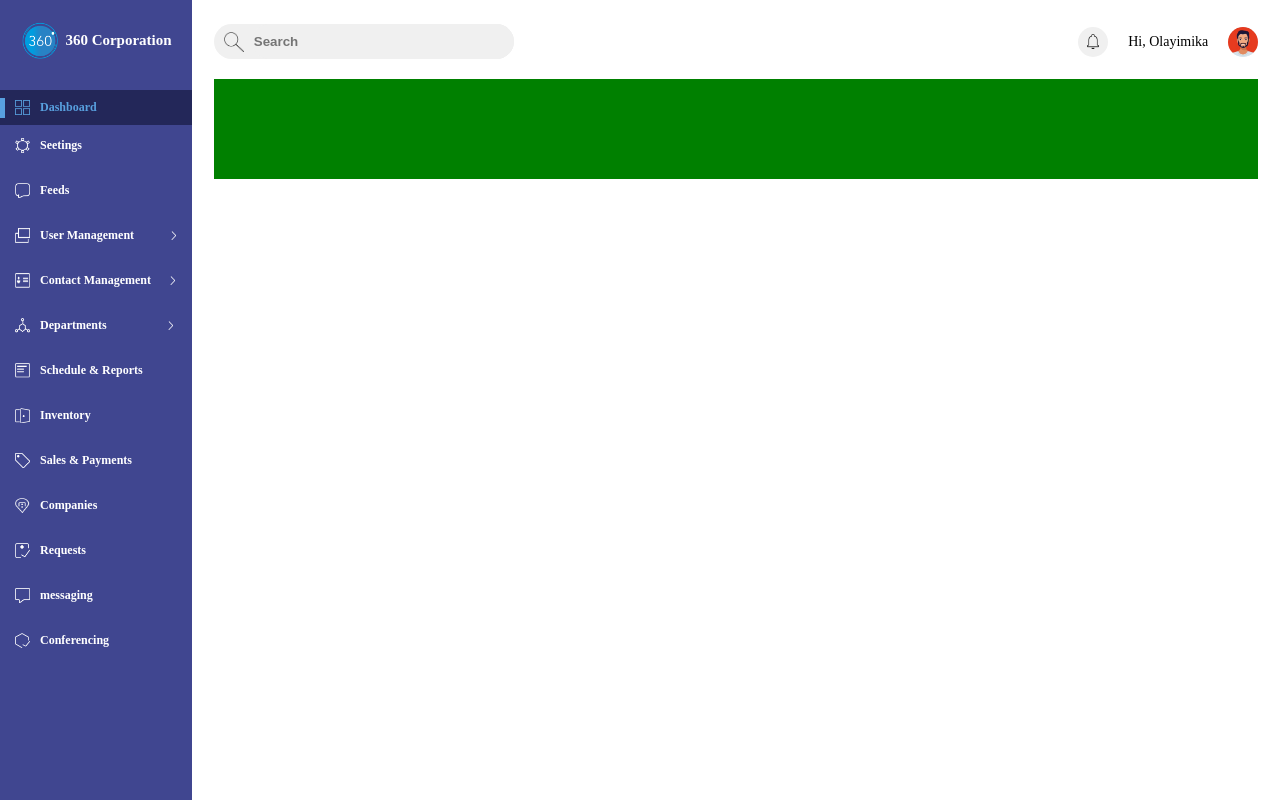
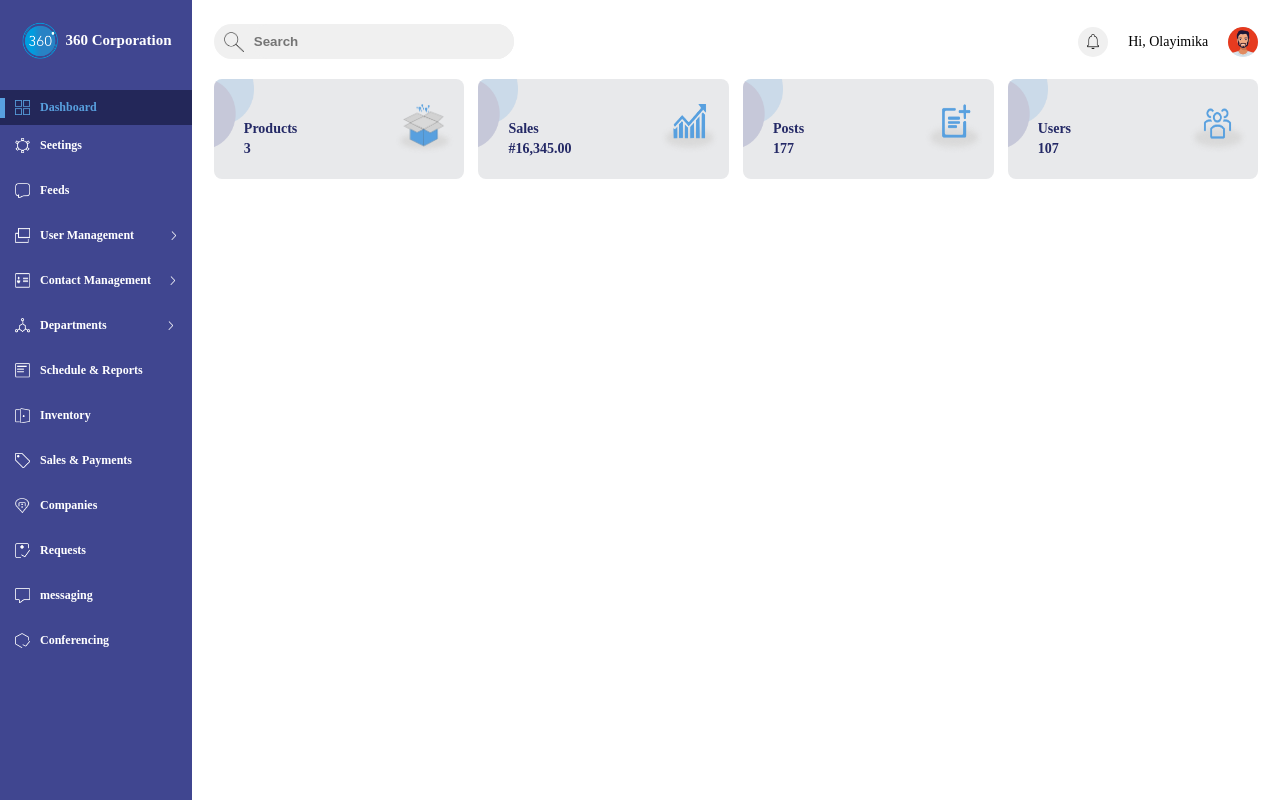
Before and after one commit to Faruoq01/360-web, a Vue app: page / in a window 1280 px wide. Built offline with nearby package versions, Linux system fonts and the light colour scheme.

Commit message:
dashboard stats

```diff
--- a/src/components/Home/Dashboard/Dashboard.vue
+++ b/src/components/Home/Dashboard/Dashboard.vue
@@ -16,7 +16,54 @@
             </div>
         </div>
         <div class="stats">
-
+            <div class="stat-item">
+                <div class="lobe">
+                    <img class="lobe-icon" src="../../../assets/images/lobe.png" alt="icon"/>
+                </div>
+                <div class="ico">
+                    <img class="dash-icons" src="../../../assets/images/productsDash.png" alt="icon"/>
+                </div>
+                <div class="stat-details">
+                    <div style="margin-top:10px" class="prod">Products</div>
+                    <div class="prod">3</div>
+                </div>
+            </div>
+            <div class="stat-item">
+                <div class="lobe">
+                    <img class="lobe-icon" src="../../../assets/images/lobe.png" alt="icon"/>
+                </div>
+                <div class="ico">
+                    <img class="dash-icons" src="../../../assets/images/salesDash.png" alt="icon"/>
+                </div>
+                <div class="stat-details">
+                    <div style="margin-top:10px" class="prod">Sales</div>
+                    <div class="prod">#16,345.00</div>
+                </div>
+            </div>
+            <div class="stat-item">
+                <div class="lobe">
+                    <img class="lobe-icon" src="../../../assets/images/lobe.png" alt="icon"/>
+                </div>
+                <div class="ico">
+                    <img class="dash-icons" src="../../../assets/images/postDash.png" alt="icon"/>
+                </div>
+                <div class="stat-details">
+                    <div style="margin-top:10px" class="prod">Posts</div>
+                    <div class="prod">177</div>
+                </div>
+            </div>
+            <div class="stat-item">
+                <div class="lobe">
+                    <img class="lobe-icon" src="../../../assets/images/lobe.png" alt="icon"/>
+                </div>
+                <div class="ico">
+                    <img class="dash-icons" src="../../../assets/images/userDash.png" alt="icon"/>
+                </div>
+                <div class="stat-details">
+                    <div style="margin-top:10px" class="prod">Users</div>
+                    <div class="prod">107</div>
+                </div>
+            </div>
         </div>
     </div>
 </template>
--- a/src/components/styles/dashboard.css
+++ b/src/components/styles/dashboard.css
@@ -70,6 +70,57 @@
 .stats{
     width: 100%;
     height: 100px;
-    background-color: green;
     margin-top: 20px;
+    display: flex;
+    flex-direction: row;
+    justify-content: space-between;
 }
+
+.stat-item{
+    width: 24%;
+    height: 100%;
+    background: #E8E9EB;
+    border-radius: 8px;
+    display: flex;
+    flex-direction: row;
+    overflow: hidden;
+}
+
+.lobe{
+    width: 40%;
+    height: 100%;
+}
+
+.lobe-icon{
+    width: 40px;
+    height: 70%;
+}
+
+.ico{
+    width: 60%;
+    height: 100%;
+    display: flex;
+    align-items: center;
+    justify-content: flex-end;
+}
+
+.dash-icons{
+    width: 60px;
+    height: 50px;
+    margin-right: 10px;
+}
+
+.stat-details{
+    position: absolute;
+    margin-left: 12%;
+    margin-top: 30px;
+    line-height: 20px;
+}
+
+.prod{
+    font-family: 'Nunito-regular';
+    font-style: normal;
+    font-weight: 600;
+    font-size: 14px;
+    color: #242966;
+}
```
